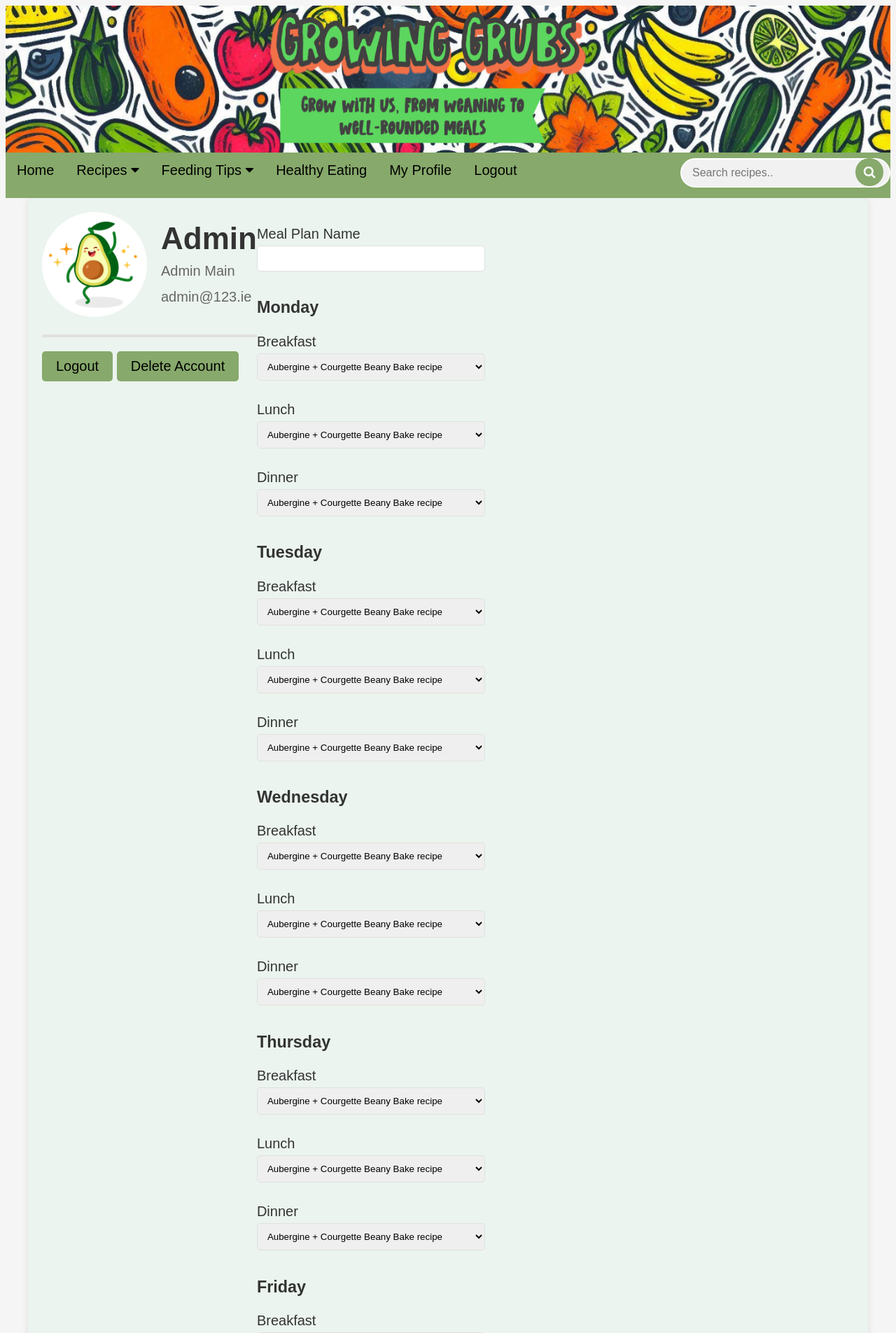
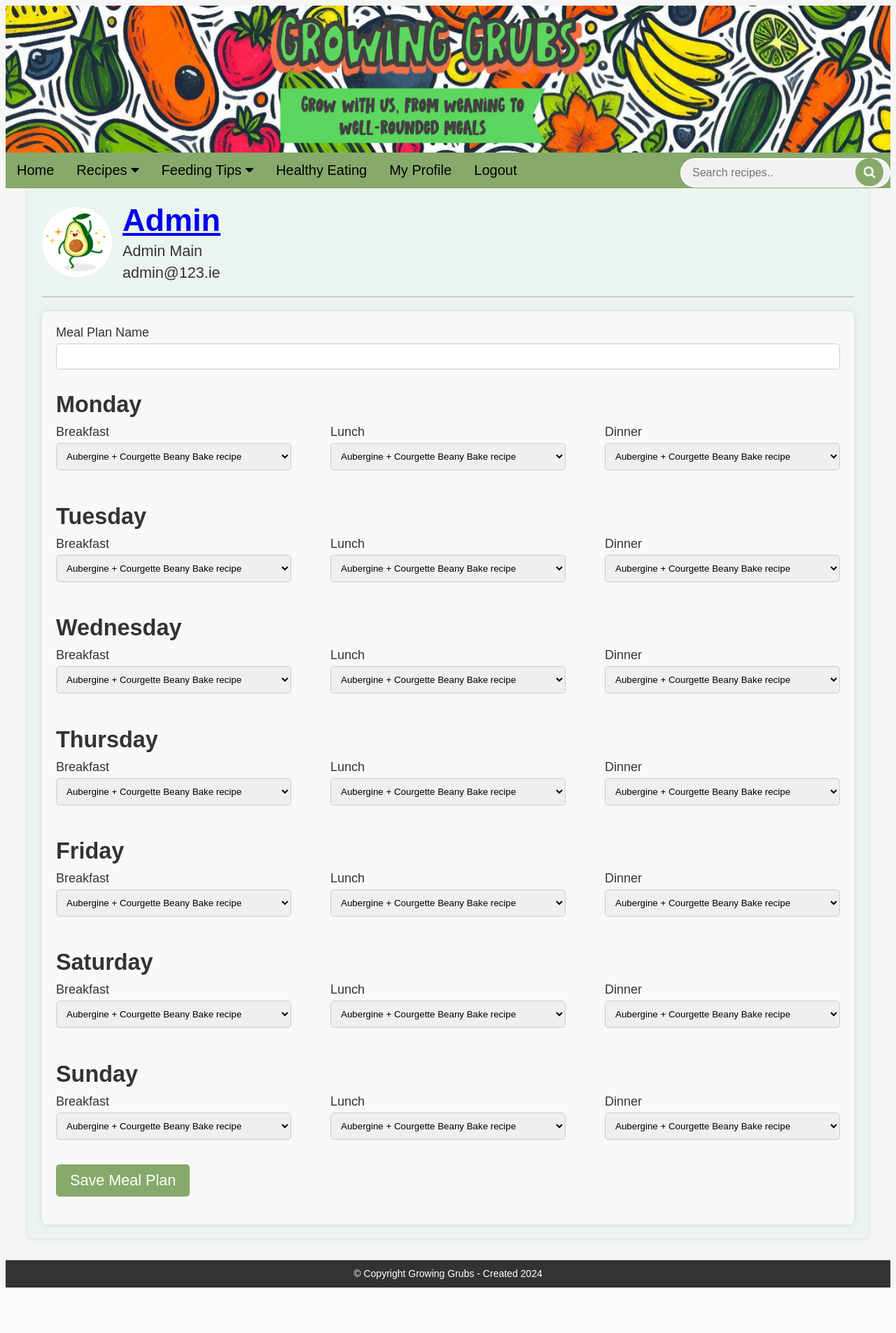
Before and after one commit to Veebaa/Growing-Grubs, a Flask app: page /meal-planner in a window 1280 px wide. Shown: the top 1905 px of the page at 70% size. After the commit the page ends 1840 px from the top, so only its background shows below. Run offline with Flask 3, Linux system fonts and the light colour scheme; a user stored in the database is signed in; data comes from the database, SQL or seed files in the repository; both versions use the stored data as it was after the commit.

Commit message:
Meal planner and Meal plan details update

```diff
--- a/static/css/homepage/main.css
+++ b/static/css/homepage/main.css
@@ -3,7 +3,9 @@ html {
     margin: 0;
     padding: 0;
     height: 100%;
-    font-family: Arial;
+    font-family: Arial, sans-serif;
+    background-color: #f5f5f5;
+    color: #333;
 }
 
 * {
--- /dev/null
+++ b/static/css/meal_planner.css
@@ -0,0 +1,122 @@
+.container {
+    max-width: 1200px;
+    margin: 0 auto;
+    padding: 20px;
+    background: #ebf4ee;  /* Sage background */
+    border-radius: 8px;
+    box-shadow: 0 0 10px rgba(0, 0, 0, 0.1);
+    font-size: 18px;
+}
+
+/* Profile Section */
+.profile-section {
+    margin-bottom: 20px;
+}
+
+.profile-header {
+    display: flex;
+    align-items: center;
+    border-bottom: 2px solid #ccc;
+    padding-bottom: 15px;
+}
+
+.profile-image img {
+    border-radius: 50%;
+    width: 100px;
+    height: 100px;
+    margin-right: 15px;
+}
+
+.profile-info h1 {
+    margin: 0;
+    font-size: 2.5em;
+    color: #333;
+}
+
+.profile-info p {
+    font-size: 1.2em;
+    margin: 5px 0;
+}
+
+/* Meal Plan Section */
+.meal-plan-container {
+    background: #f8f8f8;
+    padding: 20px;
+    border-radius: 8px;
+    box-shadow: 0 0 10px rgba(0, 0, 0, 0.1);
+}
+
+h3 {
+    font-size: 1.8em;
+    margin-bottom: 10px;
+}
+
+.form-group {
+    margin-bottom: 15px;
+}
+
+.form-group label {
+    display: block;
+    margin-bottom: 5px;
+}
+
+.form-group input,
+.form-group select {
+    width: 100%;
+    padding: 10px;
+    border: 1px solid #ccc;
+    border-radius: 5px;
+}
+
+/* Day and Meal Layout */
+.day-section {
+    margin-bottom: 20px;
+}
+
+.meal-types {
+    display: flex;
+    justify-content: space-between;
+    margin-bottom: 20px;
+}
+
+.meal-types .form-group {
+    width: 30%;
+}
+
+/* Button */
+.action-button {
+    display: block;
+    margin: 20px 0;
+    padding: 10px 20px;
+    background-color: #87a96b;
+    color: white;
+    border: none;
+    border-radius: 5px;
+    cursor: pointer;
+    font-size: 1.2em;
+}
+
+.action-button:hover {
+    background-color: #69c587;
+}
+
+/* Footer */
+.footer {
+    text-align: center;
+    padding: 10px 0;
+    background: #333;
+    color: white;
+    margin-top: 30px;
+}
+
+/* Responsive Styles */
+@media (max-width: 768px) {
+    .meal-types {
+        flex-direction: column;
+    }
+
+    .meal-types .form-group {
+        width: 100%; /* Full width for meal types on mobile */
+        margin-bottom: 15px;
+    }
+}
--- a/static/css/profile.css
+++ b/static/css/profile.css
@@ -1,10 +1,3 @@
-/* Profile and Meal Planner Shared Styles */
-body {
-    font-family: Arial, sans-serif;
-    background-color: #f5f5f5;
-    color: #333;
-}
-
 /* Container Styles */
 .container {
     max-width: 1200px;
@@ -63,22 +56,6 @@ body {
     margin-bottom: 20px;
 }
 
-.meal-plan-container {
-    display: flex;
-    flex-direction: row; /* Keep meal plan sections side by side */
-    justify-content: space-between; /* Space between the two sections */
-    margin-top: 20px; /* Spacing from the top */
-}
-
-.meal-plan-form,
-.meal-plan-display {
-    width: 48%; /* Each section takes up nearly half of the container */
-    background-color: #f8f8f8; /* Light background for contrast */
-    padding: 15px; /* Add padding */
-    border-radius: 8px; /* Rounded corners */
-    box-shadow: 0 2px 5px rgba(0, 0, 0, 0.1); /* Light shadow */
-}
-
 /* Styling for the meal plan details */
 .meal-plan-details {
     margin-top: 20px;
@@ -133,7 +110,7 @@ body {
     }
 }
 
-.profile-actions button{
+.profile-actions button, .button{
   padding: 10px 20px;
   font-size: 1em;
   color: black;
@@ -211,6 +188,7 @@ body {
     border-radius: 5px;
     cursor: pointer;
     transition: background 0.3s ease;
+    margin: 10px;
 }
 
 .action-button:hover {
@@ -245,17 +223,6 @@ body {
     border-color: #87a96b;
 }
 
-.overlay {
-    display: none; /* Hidden by default */
-    position: fixed;
-    top: 0;
-    left: 0;
-    width: 100%;
-    height: 100%;
-    background-color: rgba(0, 0, 0, 0.5);
-    z-index: 999;
-}
-
 .delete-confirmation {
     display: none; /* Hidden by default */
     position: fixed;
@@ -278,17 +245,6 @@ body {
     border: none;
     border-radius: 5px;
     cursor: pointer;
-}
-
-.popup {
-    position: fixed;
-    top: 50%;
-    left: 50%;
-    transform: translate(-50%, -50%);
-    padding: 20px;
-    background: white;
-    border: 1px solid #ccc;
-    z-index: 1002;
 }
 
 /* Tab Styles */
--- a/templates/meal_detail.html
+++ b/templates/meal_detail.html
@@ -66,6 +66,7 @@
 
             <!-- Favourite Button -->
             <form action="{{ url_for('other_routes.favourite_recipe', recipe_id=meal.id) }}" method="POST">
+                <input type="hidden" name="csrf_token" value="{{ csrf_token() }}">
                 <input type="hidden" name="recipe_title" value="{{ meal.title }}">
                 <input type="hidden" name="recipe_image" value="{{ meal.image_url }}">
                 <button type="submit" class ='favourite-button'>
--- a/templates/meal_planner.html
+++ b/templates/meal_planner.html
@@ -7,11 +7,10 @@
     <title>Meal Planner Page</title>
     <link rel="stylesheet" type="text/css" href="{{ url_for('other_routes.static', filename='css/homepage/main.css') }}">
     <link rel="stylesheet" type="text/css" href="{{ url_for('other_routes.static', filename='css/homepage/header.css') }}">
-    <link rel="stylesheet" type="text/css" href="{{ url_for('other_routes.static', filename='css/homepage/main-content.css') }}">
     <link rel="stylesheet" type="text/css" href="{{ url_for('other_routes.static', filename='css/homepage/footer.css') }}">
     <link rel="stylesheet" type="text/css" href="{{ url_for('other_routes.static', filename='css/homepage/navbar.css') }}">
     <link rel="stylesheet" href="https://cdnjs.cloudflare.com/ajax/libs/font-awesome/4.7.0/css/font-awesome.min.css">
-    <link rel="stylesheet" type="text/css" href="{{ url_for('other_routes.static', filename='css/profile.css') }}">
+    <link rel="stylesheet" type="text/css" href="{{ url_for('other_routes.static', filename='css/meal_planner.css') }}">
     <link rel="icon" type="image/x-icon" href="{{ url_for('other_routes.static', filename='images/favicon.png') }}">
 </head>
 
@@ -28,37 +27,34 @@
 
     <!-- Main content section -->
     <main class="container">
-
+        <!-- Profile section -->
         <div class="profile-section">
             <div class="profile-header">
                 <div class="profile-image">
                     <img src="{{ url_for('static', filename='images/profiles/' + (user.profile_image if user.profile_image else 'default.jpg')) }}" alt="Profile Image">
                 </div>
                 <div class="profile-info">
-                <h1>{{ user.username }}</h1>
+                    <h1> <a href="{{ url_for('other_routes.profile') }}">{{ user.username }}</a> </h1>
                     <p>{{ user.first_name }} {{ user.last_name }}</p>
                     <p>{{ user.email }}</p>
                 </div>
             </div>
-
-        <div class="profile-actions">
-            <form method="POST" action="{{ url_for('other_routes.logout') }}">
-                <button type="submit">Logout</button>
-                <button type="button" onclick="confirmDelete()">Delete Account</button>
-            </form>
-        </div>
         </div>
 
+        <!-- Meal Plan Form -->
         <div class="meal-plan-container">
             <form method="POST" action="{{ url_for('other_routes.meal_planner') }}">
                 {{ form.hidden_tag() }}
                 <div class="form-group">
                     {{ form.name.label }} {{ form.name() }}
                 </div>
+
                 {% for day_form, day_name in [(form.monday, 'Monday'), (form.tuesday, 'Tuesday'), (form.wednesday, 'Wednesday'),
                                               (form.thursday, 'Thursday'), (form.friday, 'Friday'), (form.saturday, 'Saturday'),
                                               (form.sunday, 'Sunday')] %}
+                <div class="day-section">
                     <h3>{{ day_name }}</h3>
+                    <div class="meal-types">
                         <div class="form-group">
                             {{ day_form.breakfast.label }} {{ day_form.breakfast() }}
                         </div>
@@ -68,8 +64,11 @@
                         <div class="form-group">
                             {{ day_form.dinner.label }} {{ day_form.dinner() }}
                         </div>
+                    </div>
+                </div>
                 {% endfor %}
-                <button type="submit" class="btn">Save Meal Plan</button>
+
+                <button type="submit" class="action-button">Save Meal Plan</button>
             </form>
         </div>
 
@@ -86,16 +85,6 @@
     <script src="{{ url_for('other_routes.static', filename='js/tab_function.js') }}"></script>
 
     <script>
-        function toggleEditForm() {
-          var form = document.getElementById('edit-profile-form');
-          form.style.display = form.style.display === 'none' ? 'block' : 'none';
-        }
-
-        function toggleEditForm() {
-          var form = document.getElementById('edit-profile-form');
-          form.style.display = form.style.display === 'none' ? 'block' : 'none';
-        }
-
         // Confirmation popup for Delete Account
         function confirmDelete() {
             document.getElementById('overlay').style.display = 'block';
--- a/templates/navbar.html
+++ b/templates/navbar.html
@@ -26,6 +26,7 @@
         <!-- If the user is logged in, show the Logout and My Profile button -->
       <a href="{{ url_for('other_routes.profile') }}" class="navbar-link">My Profile</a>
         <form method="POST" action="{{ url_for('other_routes.logout') }}">
+            <input type="hidden" name="csrf_token" value="{{ csrf_token() }}">
             <button type="submit" class="navbar-logout">Logout</button>
         </form>
     {% else %}
```
Also changed, not shown: templates/profile.html (+9 -7 lines), mod/database.db. Lines whose indentation alone changed are shown as unchanged.
